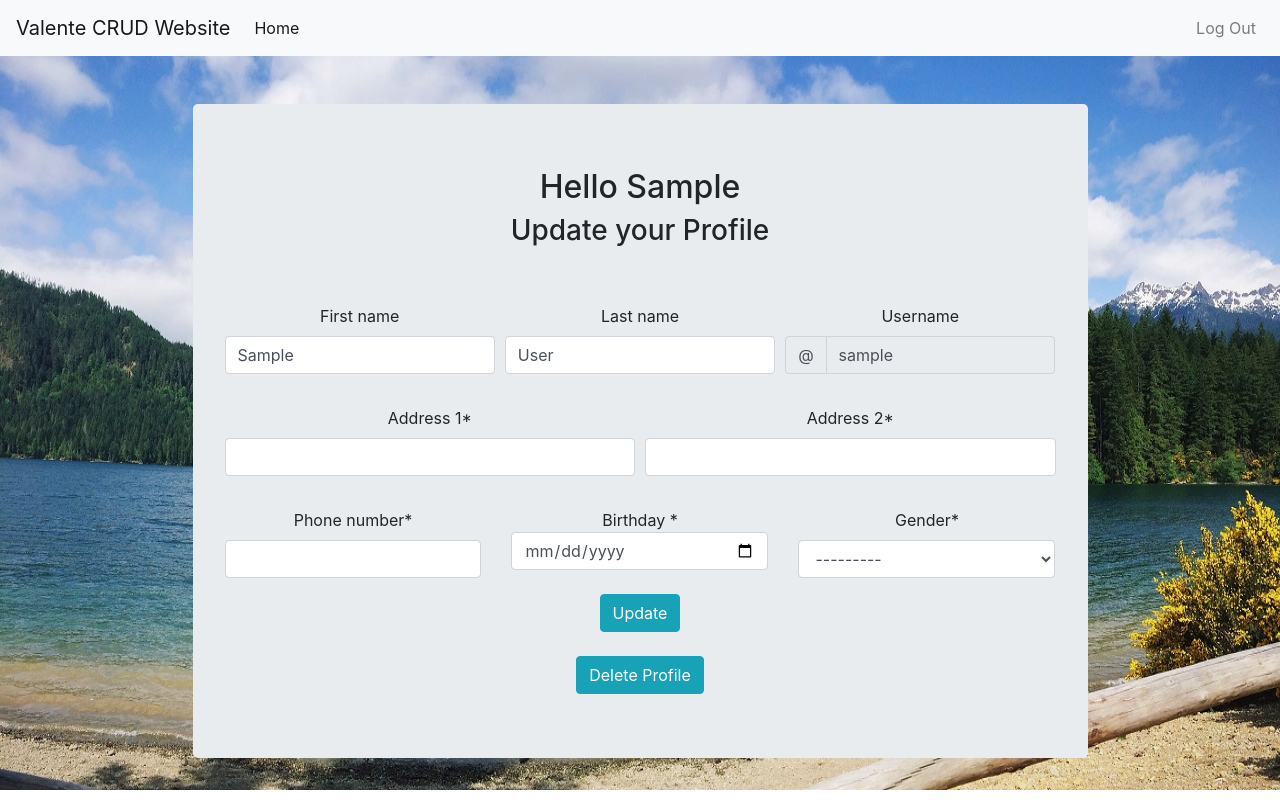
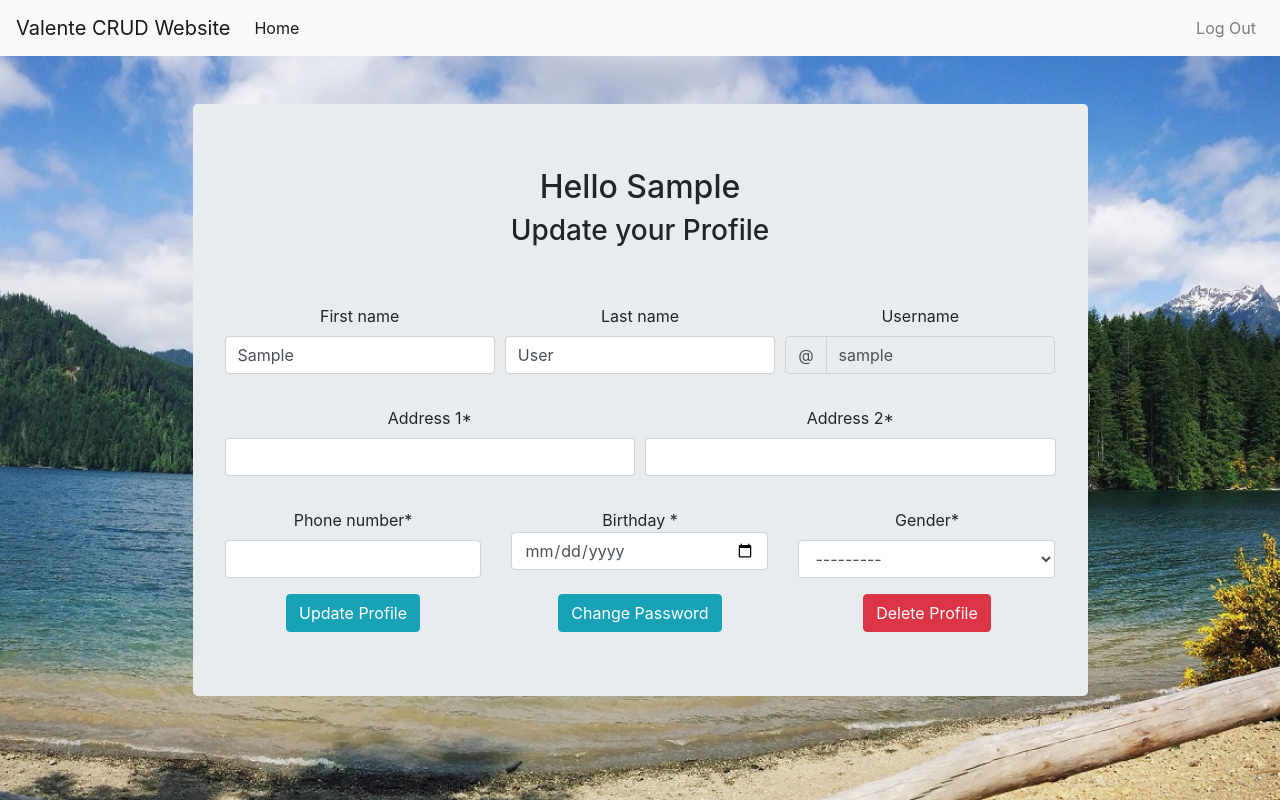
Before and after one commit to valentevidal/crud-app-github-oauth, a Django app: page /profile_form/ in a window 1280 px wide. Run offline with Django 3.2, Linux system fonts and the light colour scheme; the visitor is signed in with stand-in values (Sample User, id 1); some libraries are stand-ins or nearby versions.

Commit message:
[update] change password option

```diff
--- a/crudago/crudago/urls.py
+++ b/crudago/crudago/urls.py
@@ -14,6 +14,8 @@ urlpatterns = [
     path('logout_redirect/', up_views.logout_redirect, name='logout_redirect'),
     path('oauth/', include('social_django.urls', namespace='social')),
     path('profile_form/', up_views.profile_form, name='profile_form' ),
-    path('delete_user/', up_views.delete_user, name='delete_user')
+    path('delete_user/', up_views.delete_user, name='delete_user'),
+    path('change_password/', up_views.change_password, name='change_password')
+
 
 ]
--- a/crudago/update_profile/static/style.css
+++ b/crudago/update_profile/static/style.css
@@ -1,4 +1,12 @@
 body {
     background: white url("images/background.jpg") no-repeat;
-    background-size:100% 100%;
+    background-position: center center;
+
+    background-repeat: no-repeat;
+
+    background-attachment: fixed;
+
+    background-size: cover;
+
+    background-color:white;
 }
--- a/crudago/update_profile/templates/registration/login.html
+++ b/crudago/update_profile/templates/registration/login.html
@@ -9,5 +9,6 @@
   </form>
   <br>
   <p><strong>-- OR --</strong></p>
-  <a href="{% url 'social:begin' 'github' %}">Login with GitHub</a><br>
+  <a href="{% url 'social:begin' 'github' %}">Login with GitHub</a>
+  <br>
 {% endblock %}
--- a/crudago/update_profile/templates/update_profile/profile_form.html
+++ b/crudago/update_profile/templates/update_profile/profile_form.html
@@ -54,14 +54,30 @@
         </div>
     </div>
 
+    <div class="row">
+        <div class="col-md-4">
+            <button class="btn btn-large btn-info" >Update Profile</button>
+        </form>
+            <br>
+        </div>
 
-    <button class="btn btn-large btn-info" >Update</button>
-</form>
-    <br>
+        <div class="col-md-4">
+            <a class="btn btn-large btn-info" href="/change_password/">Change Password</a>
+
+        </div>
+
+        <div class="col-md-4">
+            <form action="/delete_user/" method="POST", autocomplete="off">
+                {% csrf_token %}
+                <button class="btn btn-large btn-info btn btn-danger"  type="submit" type="submit">Delete Profile</button>
+            </form>
+
+        </div>
+
+    </div>
 
 
-    <form action="/delete_user/" method="POST", autocomplete="off">
-        {% csrf_token %}
-        <button class="btn btn-large btn-info"  type="submit" type="submit">Delete Profile</button>
-    </form>
+
+
+
 {% endblock %}
--- a/crudago/update_profile/views.py
+++ b/crudago/update_profile/views.py
@@ -1,12 +1,21 @@
 from django.contrib.auth.decorators import login_required
 from django.contrib.auth.models import User
-from django.shortcuts import render
+from django.shortcuts import render, redirect
 from .forms import UserForm, ProfileForm
 from django.views.generic import UpdateView
 from django.http import HttpResponse, HttpResponseRedirect
+from django.contrib.auth.forms import AdminPasswordChangeForm, PasswordChangeForm
+from django.contrib.auth import update_session_auth_hash
+from django.contrib import messages
 
 
+
+
+
+
+@login_required
 def home(request):
+    print ("HOME")
     return render(request, 'update_profile/home.html')
 
 @login_required
@@ -42,6 +51,24 @@ def profile_form(request):
 def delete_user(request):
     if request.method == 'POST':
         uid = request.user.id
-        print (uid)
         User.objects.filter(id=uid).delete()
-        return render(request, '')
+        return HttpResponseRedirect('/')
+
+@login_required
+def change_password(request):
+    if request.user.has_usable_password():
+        PasswordForm = PasswordChangeForm
+    else:
+        PasswordForm = AdminPasswordChangeForm
+    if request.method == 'POST':
+        form = PasswordForm(request.user, request.POST)
+        if form.is_valid():
+            form.save()
+            update_session_auth_hash(request, form.user)
+            messages.success(request, 'Your password was successfully updated!')
+            return redirect('password')
+        else:
+            messages.error(request, 'Please correct the error below.')
+    else:
+        form = PasswordForm(request.user)
+    return render(request, 'registration/change_password.html', {'form': form })
```
Also changed, not shown: crudago/update_profile/templates/registration/change_password.html (added, +17 -0 lines).
